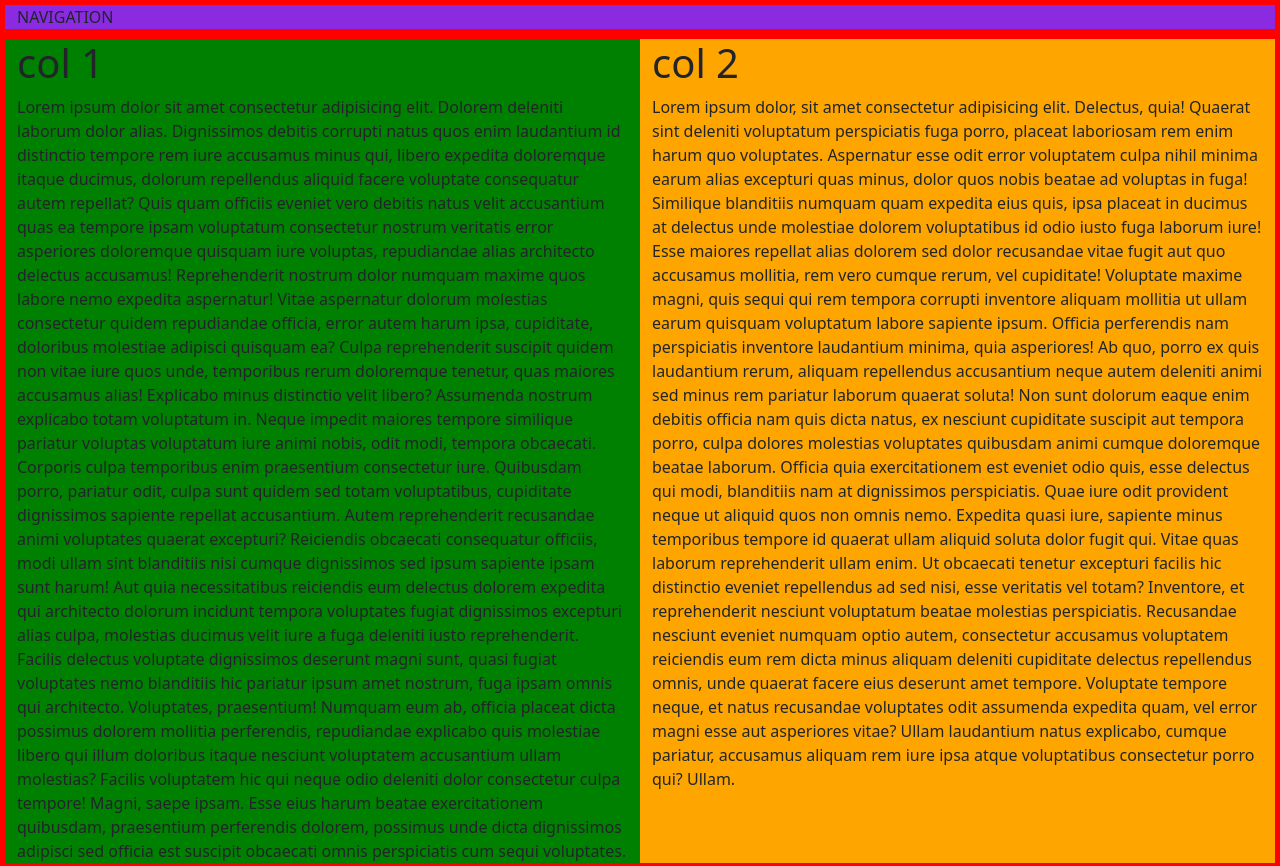
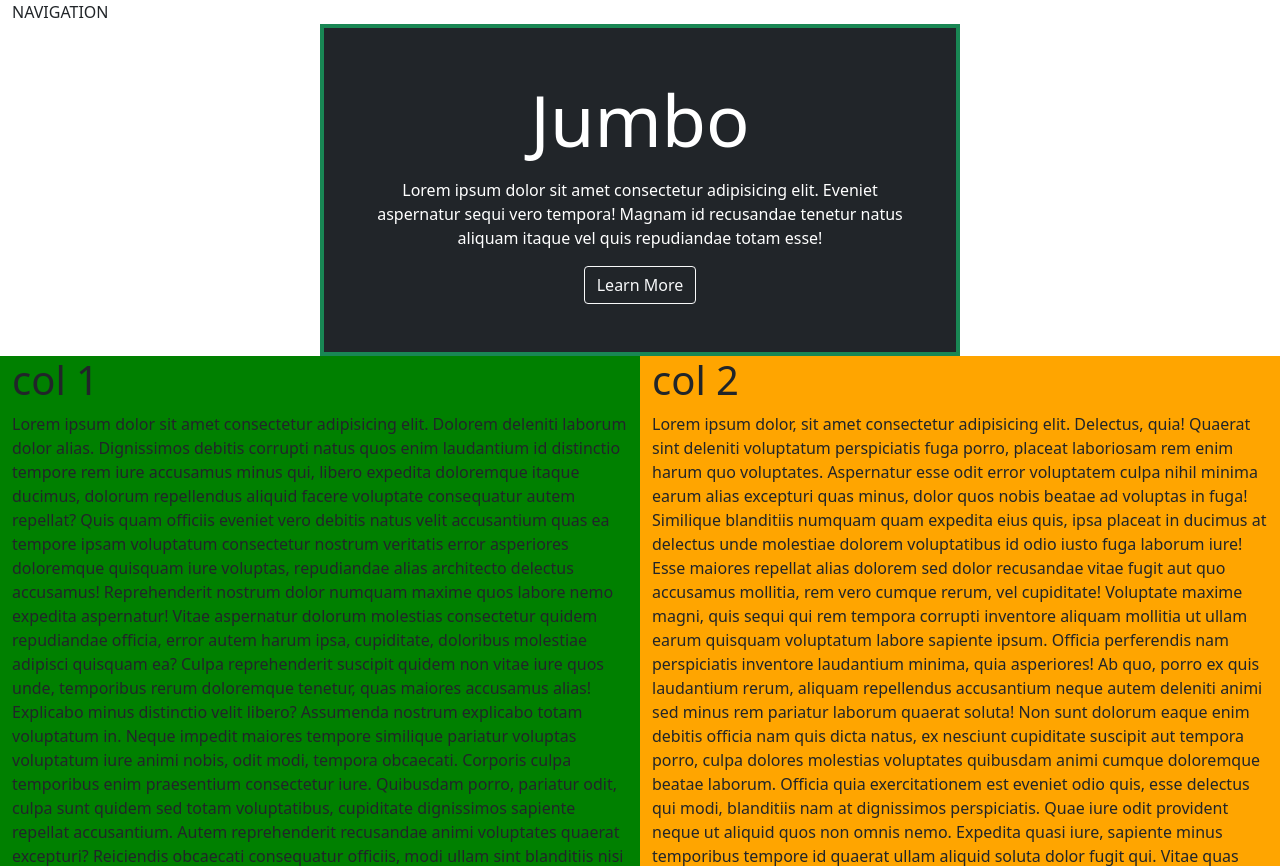
Before and after one commit to PhillipDaum/collab-practice, a plain HTML site: page index.html in a window 1280 px wide. Shown: the top 866 px of the page. Drawn offline with nearby package versions, Linux system fonts and the light colour scheme.

Commit message:
added jumbotron

```diff
--- a/css/style.css
+++ b/css/style.css
@@ -1,9 +1,9 @@
 /* .col {
     border: red 5px solid;
 } */
-.row {
-    border: red 5px solid;
-}
+/* .row {
+    /* border: red 5px solid;
+} */ */
 
 nav {
     background-color: blueviolet;
--- a/index.html
+++ b/index.html
@@ -21,6 +21,20 @@
         </div>
     </div>
     </nav>
+
+      <!-- Jumbotron -->
+
+  <div class="container-fluid border border-4 border-success w-50" >
+    <div class="row">
+      <div class="text-center p-5 text-white bg-dark">
+        <p class="display-2">Jumbo</p>
+        <p class="text-center">Lorem ipsum dolor sit amet consectetur adipisicing elit. Eveniet aspernatur sequi vero
+          tempora! Magnam id recusandae tenetur natus aliquam itaque vel quis repudiandae totam esse!</p>
+        <button class="btn btn-outline-light" type="button">Learn More</button>
+      </div>
+    </div>
+  </div>
+  </div>
 
     <div class="container-fluid">
         <div class="row">
```
